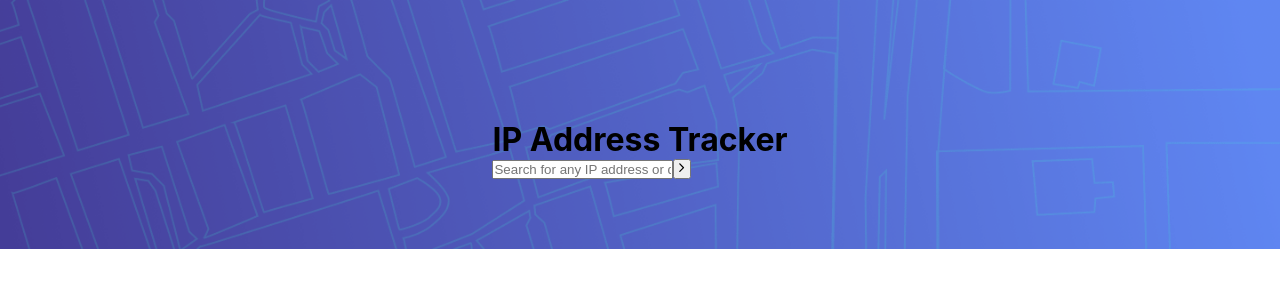
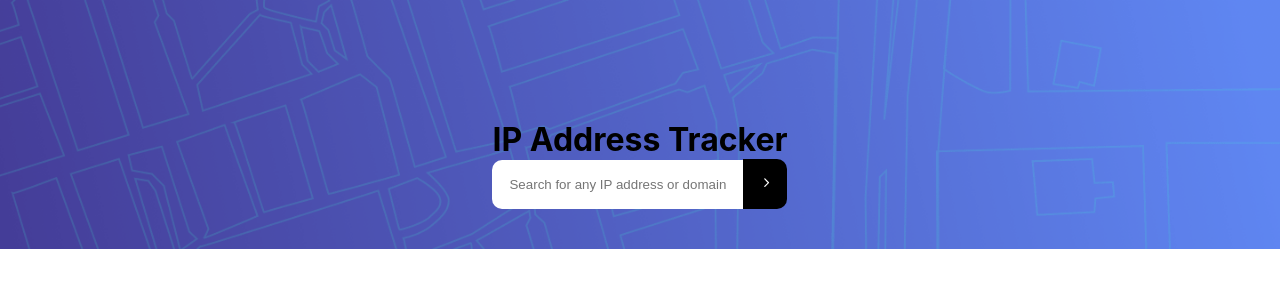
Before and after one commit to olayinka06-dev/ip-address-, a React (Create React App) app: page / in a window 1280 px wide. Shown: the top 300 px of the page. Built offline with nearby package versions, Linux system fonts and the light colour scheme.

Commit message:
making random Adjustment

```diff
--- a/src/components/Ip Info/IpInformation.jsx
+++ b/src/components/Ip Info/IpInformation.jsx
@@ -23,9 +23,19 @@ const IpInformation = ({ipInfo}) => {
   )
 }
 const Wrapper = styled.div`
-
+position: relative;
 `;
 const IpInfo = styled.div`
+  width: 100%;
+  display: flex;
+  flex-direction: row;
+  align-items: center;
+  height: 13vh;
+  background-color: white;
+  padding: 0 10px;
+  border-radius: 20px;
+  z-index: 20;
+  /* position: absolute; */
 `;
 const Info = styled.p`
 `;
--- a/src/components/Map/MapSketch.jsx
+++ b/src/components/Map/MapSketch.jsx
@@ -56,7 +56,7 @@ const Wrapper = styled.div`
 
 `;
 const Map = styled.div`
-
+    z-index: 10;
 
 `;
 export default MapSketch;
--- a/src/components/searchengine/SearchEngine.jsx
+++ b/src/components/searchengine/SearchEngine.jsx
@@ -117,16 +117,31 @@ const Position = styled.div`
 const Field = styled.div`
 `;
 const Form = styled.form`
+  width: 100%;
   display: flex;
   flex-direction: row;
   align-items: center;
-
+  max-width: 600px;
 `;
 const Input = styled.input`
+  width: 85%;
+  padding: 17px;
+  border-top-left-radius: 10px;
+  border-bottom-left-radius: 10px;
+  border-right: none;
+  border: none;
+  outline: none;
 
 `;
 const Button = styled.button`
-
+  width: 15%;
+  padding: 17px;
+  border-left: none;
+  border: none;
+  border-top-right-radius: 10px;
+  border-bottom-right-radius: 10px;
+  background-color: black;
+  color: white;
 `;
 const Error = styled.div`
 `
```
